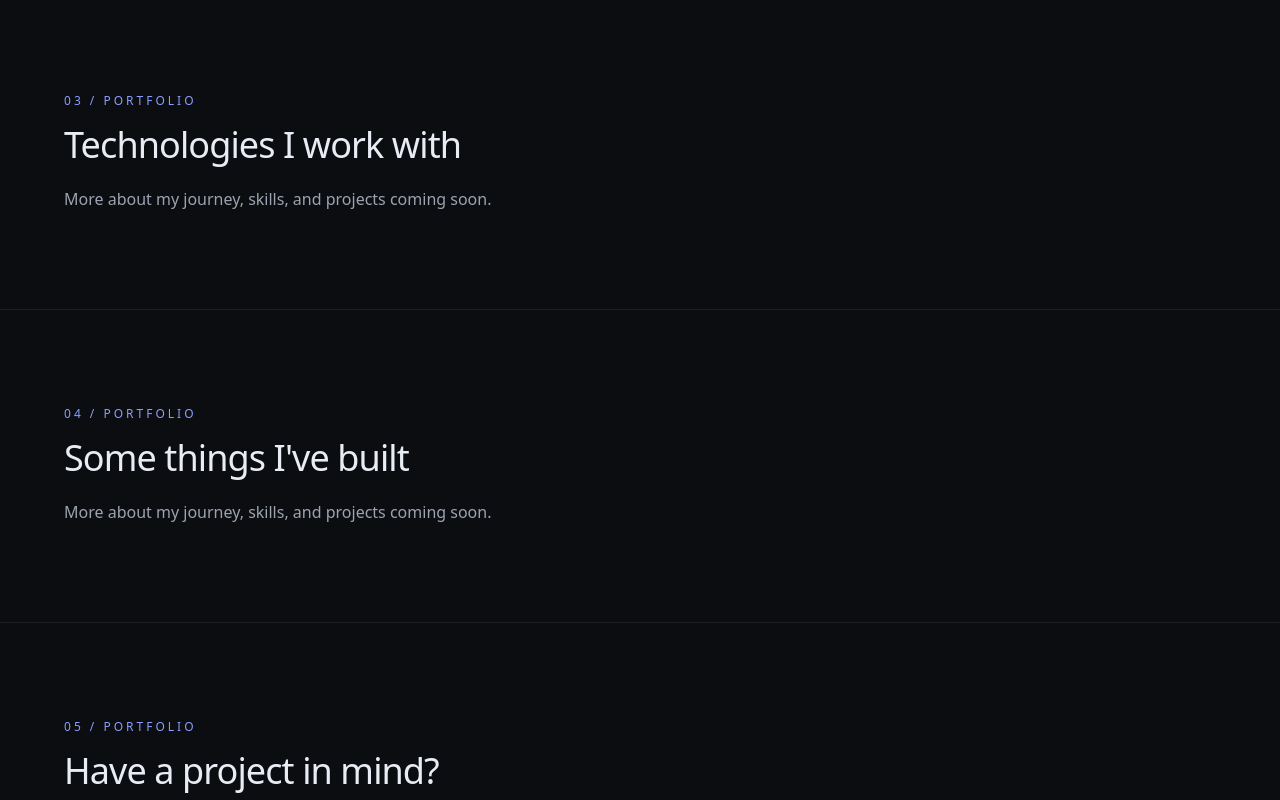
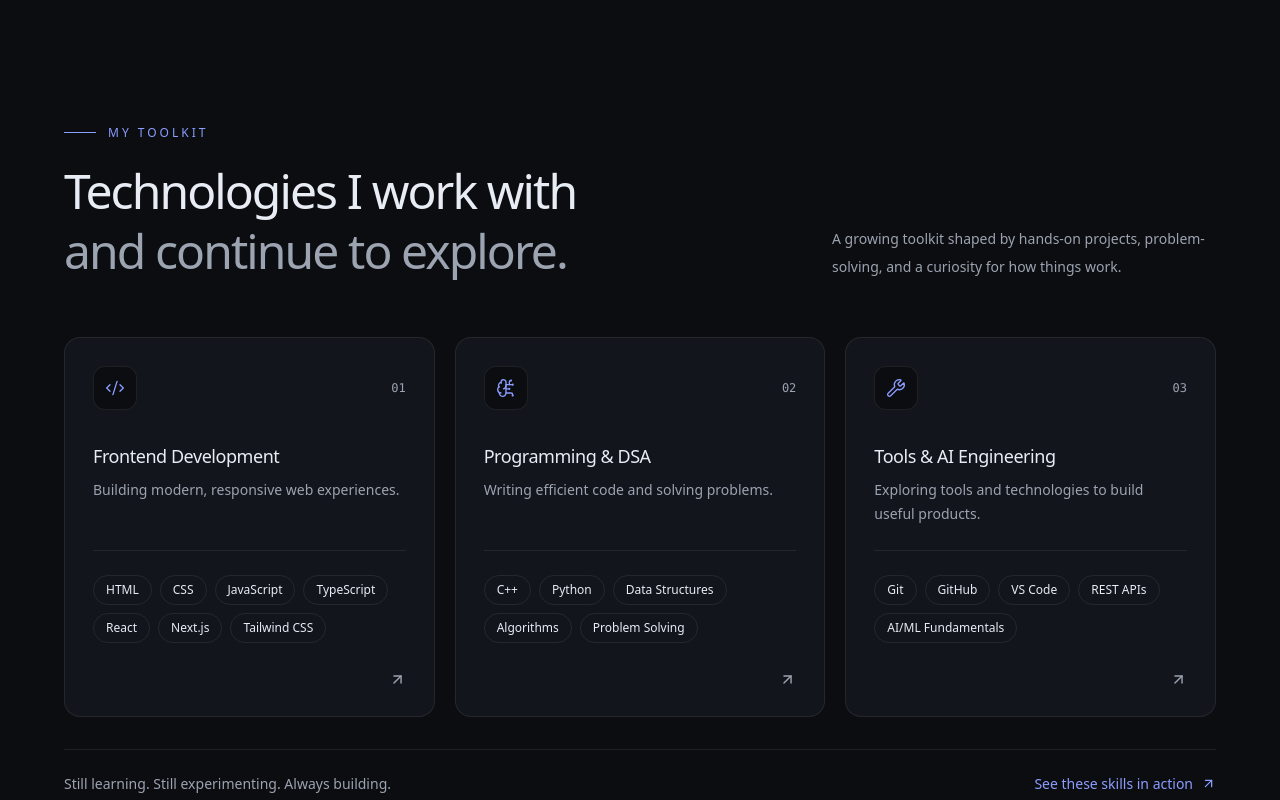
Before and after one commit to kirteshshirodkar/personal_portfolio, a Next.js app: page / in a window 1280 px wide. Shown: the part 1600-2400 px from the top of the page. Built offline with nearby package versions, Linux system fonts and the light colour scheme.

Commit message:
buit skills section

```diff
--- a/src/app/page.tsx
+++ b/src/app/page.tsx
@@ -1,9 +1,10 @@
 
 import Hero from "@/components/sections/Hero";
 import About from "@/components/sections/About";
+import Skills from "@/components/sections/Skills";
 
 const sections = [
-  { id: "skills", title: "Technologies I work with" },
+
   { id: "projects", title: "Some things I've built" },
   { id: "contact", title: "Have a project in mind?" },
 ];
@@ -13,6 +14,7 @@ export default function Home() {
     <main className="min-h-screen bg-[var(--background)] text-[var(--foreground)] transition-colors duration-300">
       <Hero />
       <About />
+      <Skills />
 
       {sections.map((section, index) => (
         <section
--- /dev/null
+++ b/src/components/sections/Skills.tsx
@@ -0,0 +1,148 @@
+
+import {
+  Code2,
+  BrainCircuit,
+  Wrench,
+  ArrowUpRight,
+} from "lucide-react";
+
+const skillGroups = [
+  {
+    number: "01",
+    title: "Frontend Development",
+    description: "Building modern, responsive web experiences.",
+    icon: Code2,
+    skills: [
+      "HTML",
+      "CSS",
+      "JavaScript",
+      "TypeScript",
+      "React",
+      "Next.js",
+      "Tailwind CSS",
+    ],
+  },
+  {
+    number: "02",
+    title: "Programming & DSA",
+    description: "Writing efficient code and solving problems.",
+    icon: BrainCircuit,
+    skills: ["C++", "Python", "Data Structures", "Algorithms", "Problem Solving"],
+  },
+  {
+    number: "03",
+    title: "Tools & AI Engineering",
+    description: "Exploring tools and technologies to build useful products.",
+    icon: Wrench,
+    skills: ["Git", "GitHub", "VS Code", "REST APIs", "AI/ML Fundamentals"],
+  },
+];
+
+export default function Skills() {
+  return (
+    <section
+      id="skills"
+      className="scroll-mt-20 border-b border-[var(--border)] bg-[var(--background)] px-5 py-24 text-[var(--foreground)] transition-colors duration-300 sm:px-8 lg:px-10 lg:py-32"
+    >
+      <div className="mx-auto max-w-6xl">
+        {/* Section heading */}
+        <div className="mb-14">
+          <div className="mb-5 flex items-center gap-3">
+            <span className="h-px w-8 bg-[var(--accent)]" />
+            <p className="text-xs uppercase tracking-[0.25em] text-[var(--accent)]">
+              My toolkit
+            </p>
+          </div>
+
+          <div className="flex flex-col justify-between gap-5 md:flex-row md:items-end">
+            <h2 className="max-w-2xl text-4xl font-medium leading-tight tracking-[-0.04em] sm:text-5xl">
+              Technologies I work with
+              <span className="block text-[var(--muted)]">
+                and continue to explore.
+              </span>
+            </h2>
+
+            <p className="max-w-sm text-sm leading-7 text-[var(--muted)]">
+              A growing toolkit shaped by hands-on projects, problem-solving,
+              and a curiosity for how things work.
+            </p>
+          </div>
+        </div>
+
+        {/* Skill categories */}
+        <div className="grid gap-5 md:grid-cols-2 lg:grid-cols-3">
+          {skillGroups.map((group) => {
+            const Icon = group.icon;
+
+            return (
+              <article
+                key={group.number}
+                className="group flex flex-col rounded-2xl border border-[var(--border)] bg-[var(--surface)] p-6 transition-all duration-300 hover:-translate-y-1 hover:border-[var(--accent)]/50 sm:p-7"
+              >
+                <div className="mb-8 flex items-center justify-between">
+                  <div className="flex h-11 w-11 items-center justify-center rounded-xl border border-[var(--border)] bg-[var(--background)]">
+                    <Icon
+                      size={20}
+                      strokeWidth={1.6}
+                      className="text-[var(--accent)]"
+                    />
+                  </div>
+
+                  <span className="font-mono text-xs text-[var(--muted)]">
+                    {group.number}
+                  </span>
+                </div>
+
+                <h3 className="text-lg font-medium tracking-tight">
+                  {group.title}
+                </h3>
+
+                <p className="mt-2 min-h-12 text-sm leading-6 text-[var(--muted)]">
+                  {group.description}
+                </p>
+
+                <div className="my-6 h-px bg-[var(--border)]" />
+
+                <div className="flex flex-wrap gap-2">
+                  {group.skills.map((skill) => (
+                    <span
+                      key={skill}
+                      className="rounded-full border border-[var(--border)] px-3 py-1.5 text-xs text-[var(--foreground)] transition-colors duration-200 hover:border-[var(--accent)]/60 hover:text-[var(--accent)]"
+                    >
+                      {skill}
+                    </span>
+                  ))}
+                </div>
+
+                <div className="mt-auto flex justify-end pt-7">
+                  <ArrowUpRight
+                    size={17}
+                    className="text-[var(--muted)] transition-all duration-300 group-hover:-translate-y-0.5 group-hover:translate-x-0.5 group-hover:text-[var(--accent)]"
+                  />
+                </div>
+              </article>
+            );
+          })}
+        </div>
+
+        {/* Bottom note */}
+        <div className="mt-8 flex flex-col gap-3 border-t border-[var(--border)] pt-6 sm:flex-row sm:items-center sm:justify-between">
+          <p className="text-sm text-[var(--muted)]">
+            Still learning. Still experimenting. Always building.
+          </p>
+
+          <a
+            href="#projects"
+            className="group inline-flex w-fit items-center gap-2 text-sm text-[var(--accent)] transition-opacity hover:opacity-75"
+          >
+            See these skills in action
+            <ArrowUpRight
+              size={15}
+              className="transition-transform group-hover:-translate-y-0.5 group-hover:translate-x-0.5"
+            />
+          </a>
+        </div>
+      </div>
+    </section>
+  );
+}
```
